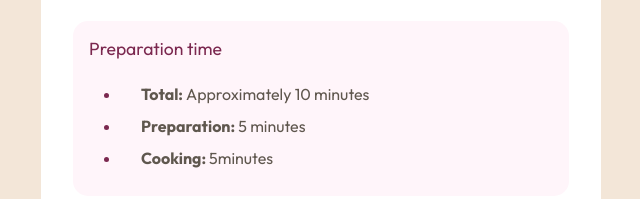
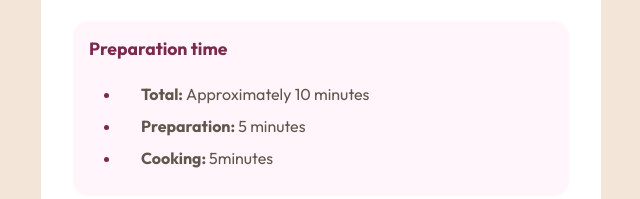
Before and after one commit to loumorganrene/frontend-mentor, a plain HTML site: page recipe-page-main/index.html in a window 1280 px wide. Shown: the part 558-757 px from the top of the page, 319-959 px from the left. Drawn offline with Linux system fonts and the light colour scheme.

Commit message:
:lipstick: update: Preparation title font-weigth adjustment - timer: 1min

```diff
--- a/recipe-page-main/index.css
+++ b/recipe-page-main/index.css
@@ -111,6 +111,7 @@ aside {
   h3 {
     font-size: 1.1rem;
     font-family: var(--family-sansserif);
+    font-weight: var(--fweight-bold);
     color: var(--secondary-clr);
     margin-top: 0;
   }
```
